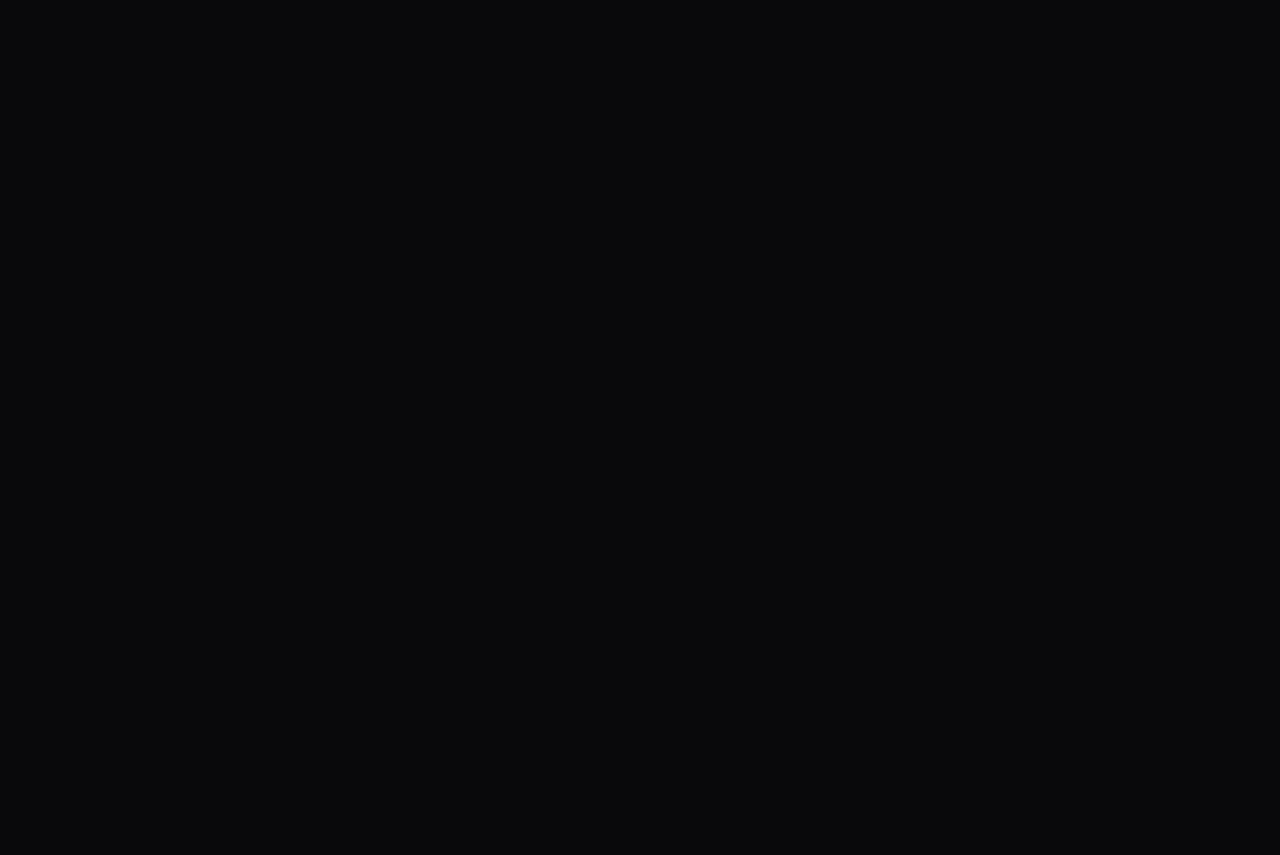
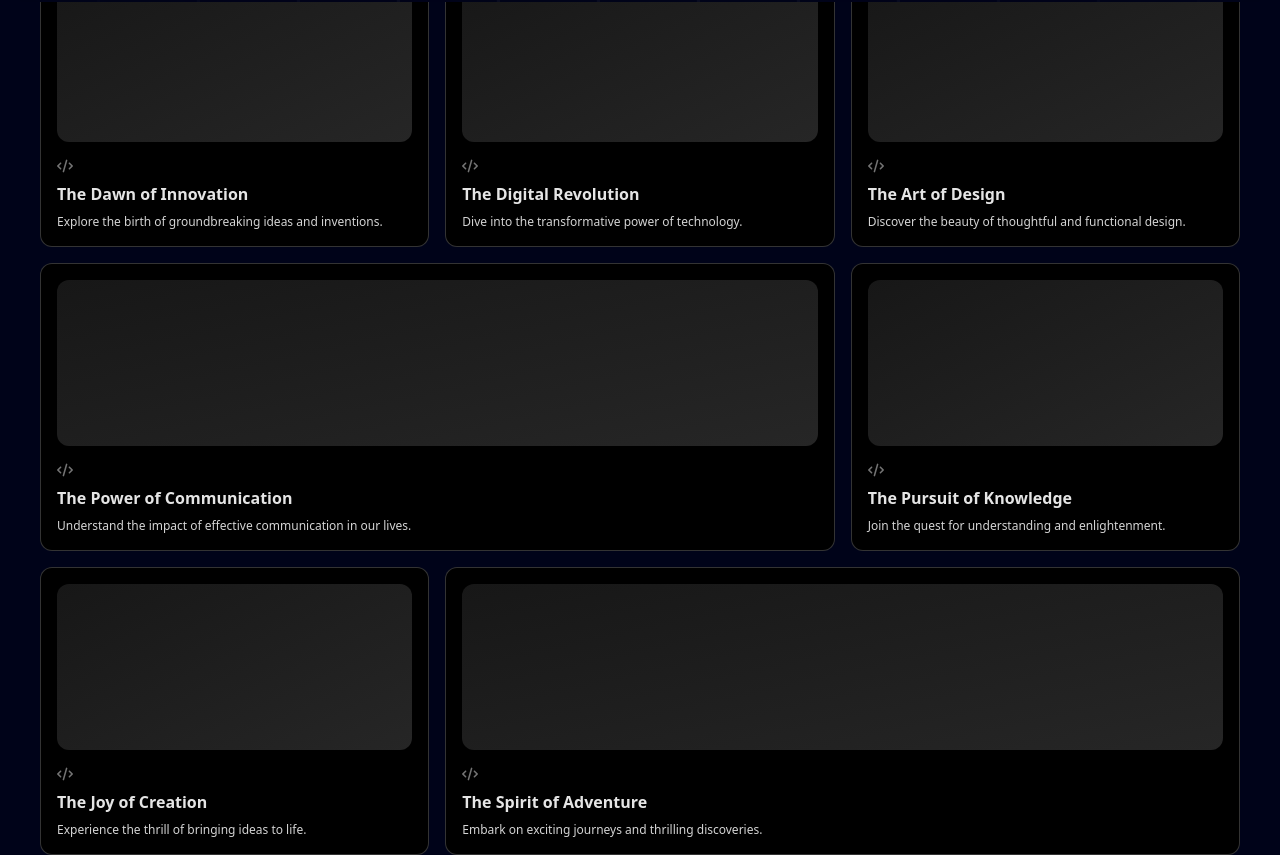
Before and after one commit to brunocolm/bruno-dev, a Next.js app: page / in a window 1280 px wide. Shown: the part 798-1653 px from the top of the page. Before the commit the page ends 800 px from the top, so only its background shows below. Built offline with nearby package versions, Linux system fonts and the light colour scheme.

Commit message:
navbar and grid template

```diff
--- a/app/page.tsx
+++ b/app/page.tsx
@@ -1,11 +1,33 @@
+import Grid from "@/components/Grid";
 import Hero from "@/components/Hero";
+import { NavBar } from "@/components/ui/NavBar";
+import { FaHome } from "react-icons/fa";
 
 export default function Home() {
+  const navItems = [
+    {
+      name: "Home",
+      link: "/",
+      icon: <FaHome />,
+    },
+    {
+      name: "About",
+      link: "/about",
+      icon: <FaHome />,
+    },
+    {
+      name: "Wizarzy",
+      link: "/wizardy",
+      icon: <FaHome />,
+    },
+  ];
   return (
     <main className="relative bg-black-100 flex justify-center items-center flex-col overflow-hidden mx-auto sm:px-10">
       <div className="max-w-7xl w-full">
         <h1>Bruno Development</h1>
-        <Hero/>
+        <NavBar navItems={navItems} />
+        <Hero />
+        <Grid />
       </div>
     </main>
   );
--- /dev/null
+++ b/components/Grid.tsx
@@ -0,0 +1,72 @@
+import React from "react";
+import { BentoGrid, BentoGridItem } from "./ui/BentoGrid";
+import { FaCode } from "react-icons/fa6";
+
+function Grid() {
+  const Skeleton = () => (
+    <div className="flex flex-1 w-full h-full min-h-[6rem] rounded-xl bg-gradient-to-br from-neutral-200 dark:from-neutral-900 dark:to-neutral-800 to-neutral-100"></div>
+  );
+  const gridArray = [
+    {
+      title: "The Dawn of Innovation",
+      description: "Explore the birth of groundbreaking ideas and inventions.",
+      header: <Skeleton />,
+      icon: <FaCode className="h-4 w-4 text-neutral-500" />,
+    },
+    {
+      title: "The Digital Revolution",
+      description: "Dive into the transformative power of technology.",
+      header: <Skeleton />,
+      icon: <FaCode className="h-4 w-4 text-neutral-500" />,
+    },
+    {
+      title: "The Art of Design",
+      description: "Discover the beauty of thoughtful and functional design.",
+      header: <Skeleton />,
+      icon: <FaCode className="h-4 w-4 text-neutral-500" />,
+    },
+    {
+      title: "The Power of Communication",
+      description:
+        "Understand the impact of effective communication in our lives.",
+      header: <Skeleton />,
+      icon: <FaCode className="h-4 w-4 text-neutral-500" />,
+    },
+    {
+      title: "The Pursuit of Knowledge",
+      description: "Join the quest for understanding and enlightenment.",
+      header: <Skeleton />,
+      icon: <FaCode className="h-4 w-4 text-neutral-500" />,
+    },
+    {
+      title: "The Joy of Creation",
+      description: "Experience the thrill of bringing ideas to life.",
+      header: <Skeleton />,
+      icon: <FaCode className="h-4 w-4 text-neutral-500" />,
+    },
+    {
+      title: "The Spirit of Adventure",
+      description: "Embark on exciting journeys and thrilling discoveries.",
+      header: <Skeleton />,
+      icon: <FaCode className="h-4 w-4 text-neutral-500" />,
+    },
+  ];
+  return (
+    <section id="about">
+      <BentoGrid>
+        {gridArray.map((item, i) => (
+          <BentoGridItem
+            key={i}
+            title={item.title}
+            description={item.description}
+            header={item.header}
+            icon={item.icon}
+            className={i === 3 || i === 6 ? "md:col-span-2" : ""}
+          />
+        ))}
+      </BentoGrid>
+    </section>
+  );
+}
+
+export default Grid;
--- /dev/null
+++ b/components/ui/BentoGrid.tsx
@@ -0,0 +1,54 @@
+import { cn } from "@/utils/cn";
+
+export const BentoGrid = ({
+  className,
+  children,
+}: {
+  className?: string;
+  children?: React.ReactNode;
+}) => {
+  return (
+    <div
+      className={cn(
+        "grid md:auto-rows-[18rem] grid-cols-1 md:grid-cols-3 gap-4 max-w-7xl mx-auto ",
+        className
+      )}
+    >
+      {children}
+    </div>
+  );
+};
+
+export const BentoGridItem = ({
+  className,
+  title,
+  description,
+  header,
+  icon,
+}: {
+  className?: string;
+  title?: string | React.ReactNode;
+  description?: string | React.ReactNode;
+  header?: React.ReactNode;
+  icon?: React.ReactNode;
+}) => {
+  return (
+    <div
+      className={cn(
+        "row-span-1 rounded-xl group/bento hover:shadow-xl transition duration-200 shadow-input dark:shadow-none p-4 dark:bg-black dark:border-white/[0.2] bg-white border border-transparent justify-between flex flex-col space-y-4",
+        className
+      )}
+    >
+      {header}
+      <div className="group-hover/bento:translate-x-2 transition duration-200">
+        {icon}
+        <div className="font-sans font-bold text-neutral-600 dark:text-neutral-200 mb-2 mt-2">
+          {title}
+        </div>
+        <div className="font-sans font-normal text-neutral-600 text-xs dark:text-neutral-300">
+          {description}
+        </div>
+      </div>
+    </div>
+  );
+};
--- /dev/null
+++ b/components/ui/NavBar.tsx
@@ -0,0 +1,82 @@
+"use client";
+import React, { useState } from "react";
+import {
+  motion,
+  AnimatePresence,
+  useScroll,
+  useMotionValueEvent,
+} from "framer-motion";
+import { cn } from "@/utils/cn";
+import Link from "next/link";
+
+export const NavBar = ({
+  navItems,
+  className,
+}: {
+  navItems: {
+    name: string;
+    link: string;
+    icon?: JSX.Element;
+  }[];
+  className?: string;
+}) => {
+  const { scrollYProgress } = useScroll();
+
+  const [visible, setVisible] = useState(false);
+
+  useMotionValueEvent(scrollYProgress, "change", (current) => {
+    // Check if current is not undefined and is a number
+    if (typeof current === "number") {
+      let direction = current! - scrollYProgress.getPrevious()!;
+
+      if (scrollYProgress.get() < 0.05) {
+        setVisible(false);
+      } else {
+        if (direction < 0) {
+          setVisible(true);
+        } else {
+          setVisible(false);
+        }
+      }
+    }
+  });
+
+  return (
+    <AnimatePresence mode="wait">
+      <motion.div
+        initial={{
+          opacity: 1,
+          y: -100,
+        }}
+        animate={{
+          y: visible ? 0 : -100,
+          opacity: visible ? 1 : 0,
+        }}
+        transition={{
+          duration: 0.2,
+        }}
+        className={cn(
+          "flex max-w-fit  fixed top-10 inset-x-0 mx-auto border border-transparent dark:border-white/[0.2] rounded-full dark:bg-black bg-white shadow-[0px_2px_3px_-1px_rgba(0,0,0,0.1),0px_1px_0px_0px_rgba(25,28,33,0.02),0px_0px_0px_1px_rgba(25,28,33,0.08)] z-[5000] pr-2 pl-8 py-2  items-center justify-center space-x-4",
+          className
+        )}
+      >
+        {navItems.map((navItem: any, idx: number) => (
+          <Link
+            key={`link=${idx}`}
+            href={navItem.link}
+            className={cn(
+              "relative dark:text-neutral-50 items-center flex space-x-1 text-neutral-600 dark:hover:text-neutral-300 hover:text-neutral-500"
+            )}
+          >
+            <span className="block sm:hidden">{navItem.icon}</span>
+            <span className="hidden sm:block text-sm">{navItem.name}</span>
+          </Link>
+        ))}
+        <button className="border text-sm font-medium relative border-neutral-200 dark:border-white/[0.2] text-black dark:text-white px-4 py-2 rounded-full">
+          <span>Real Magic</span>
+          <span className="absolute inset-x-0 w-1/2 mx-auto -bottom-px bg-gradient-to-r from-transparent via-blue-500 to-transparent  h-px" />
+        </button>
+      </motion.div>
+    </AnimatePresence>
+  );
+};
```
